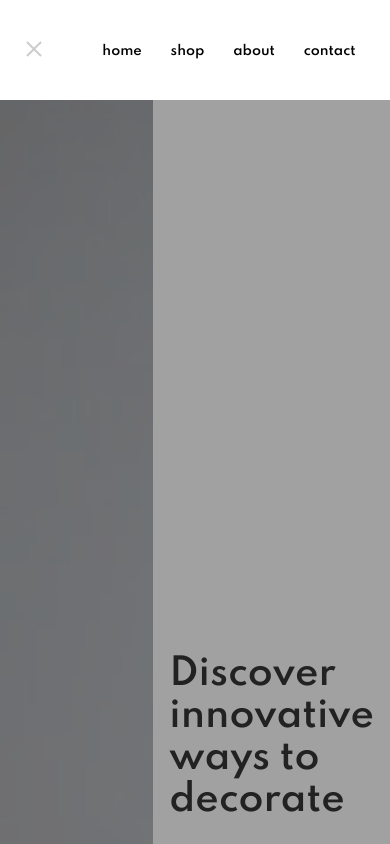
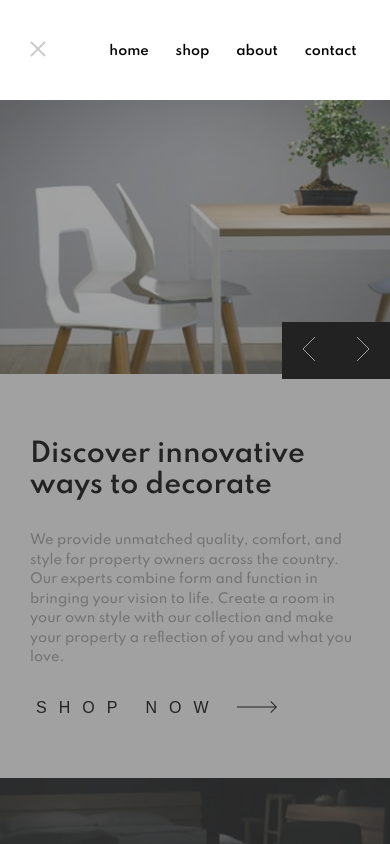
Before and after one commit to BrianCurrie/room, a plain HTML site: page index.html in a window 390 px wide. Both pictures are taken after a click on the button 36 px from the left and 50 px from the top of the page. Shown: the top 844 px of the page. Drawn offline with Linux system fonts and the light colour scheme.

Commit message:
Mobile content layout

```diff
--- a/index.html
+++ b/index.html
@@ -69,6 +69,38 @@
             <div class="darken_overlay"></div>
             <div class="hero">
                 <img src="images/desktop-image-hero-1.jpg" alt="hero product" />
+            </div>
+            <div class="hero_mobile">
+                <img src="images/mobile-image-hero-1.jpg" alt="hero product" />
+                <div class="hero_mobile_btns">
+                    <button>
+                        <svg
+                            width="14"
+                            height="24"
+                            xmlns="http://www.w3.org/2000/svg"
+                        >
+                            <path
+                                d="M13 0L1 12l12 12"
+                                stroke="#FFF"
+                                fill="none"
+                                fill-rule="evenodd"
+                            />
+                        </svg></button
+                    ><button>
+                        <svg
+                            width="14"
+                            height="24"
+                            xmlns="http://www.w3.org/2000/svg"
+                        >
+                            <path
+                                d="M1 0l12 12L1 24"
+                                stroke="#FFF"
+                                fill="none"
+                                fill-rule="evenodd"
+                            />
+                        </svg>
+                    </button>
+                </div>
             </div>
 
             <main class="introduction">
--- a/scripts.js
+++ b/scripts.js
@@ -2,24 +2,22 @@ const nav_openBtn = document.getElementsByClassName('navbar_open')[0];
 const nav_closeBtn = document.getElementsByClassName('navbar_close')[0];
 const nav_opened = document.getElementsByClassName('navbar_mobile_opened')[0];
 const nav_closed = document.getElementsByClassName('navbar_mobile_closed')[0];
+const content_container = document.getElementsByClassName('container')[0];
+const overlay = document.getElementsByClassName('darken_overlay')[0];
 
-nav_openBtn.addEventListener('click', () => {
-    nav_closed.style.display = 'none';
-    nav_opened.style.display = 'flex';
-    toggleDark();
-});
+nav_openBtn.addEventListener('click', toggleOverlay);
+nav_closeBtn.addEventListener('click', toggleOverlay);
 
-nav_closeBtn.addEventListener('click', () => {
-    nav_closed.style.display = 'flex';
-    nav_opened.style.display = 'none';
-    toggleDark();
-});
-
-function toggleDark() {
-    const overlay = document.getElementsByClassName('darken_overlay')[0];
+function toggleOverlay() {
     if (overlay.style.display === 'block') {
         overlay.style.display = 'none';
+        nav_closed.style.display = 'flex';
+        nav_opened.style.display = 'none';
+        content_container.removeEventListener('click', toggleOverlay);
     } else {
         overlay.style.display = 'block';
+        nav_closed.style.display = 'none';
+        nav_opened.style.display = 'flex';
+        content_container.addEventListener('click', toggleOverlay);
     }
 }
--- a/style.css
+++ b/style.css
@@ -116,7 +116,7 @@ header {
 .container {
     display: grid;
     grid-template-columns: 1fr 1fr 160px 1fr;
-    grid-template-rows: 2fr 80px 1fr;
+    grid-template-rows: 2fr 80px 1.25fr;
 
     height: 100%;
 }
@@ -133,6 +133,10 @@ header {
 .hero img {
     object-fit: cover;
     object-position: left;
+}
+
+.hero_mobile {
+    display: none;
 }
 
 .introduction {
@@ -163,7 +167,7 @@ header {
     margin: 30px 0;
 
     line-height: 1.5;
-    font-size: 14px;
+    font-size: 13px;
     color: var(--grey);
 }
 
@@ -222,7 +226,7 @@ header {
 
     height: 100%;
 
-    margin: 0 80px;
+    margin: 0 40px;
 
     grid-row-start: 3;
     grid-row-end: 4;
@@ -231,14 +235,15 @@ header {
 }
 
 .about h2 {
-    font-size: 14px;
+    font-size: 13px;
     font-weight: 700;
 
     letter-spacing: 4px;
 }
 
 .about p {
-    font-size: 14px;
+    line-height: 1.5;
+    font-size: 13px;
     color: var(--grey);
 }
 
@@ -268,7 +273,7 @@ header {
 
 /***
 
-    Mobile
+    Media queries
 
 ***/
 
@@ -299,26 +304,31 @@ header {
     }
 
     .navbar_mobile_opened {
+        position: fixed;
+        top: 0;
+        left: 0;
+
         display: none;
         justify-content: space-around;
 
         padding: 0 20px;
         height: 100px;
+        width: 100%;
 
         background-color: var(--light);
     }
 
     .navbar_mobile_closed {
         display: flex;
-        justify-content: center;
+        justify-content: flex-start;
 
         padding: 0 20px;
         height: 100px;
-
-        background-color: var(--dark);
     }
 
     .navbar_open {
+        z-index: 10;
+
         display: flex;
         align-items: center;
 
@@ -329,6 +339,10 @@ header {
     }
 
     .navbar_close {
+        height: min-content;
+        align-self: center;
+        padding: 10px;
+
         background-color: transparent;
         border: none;
 
@@ -346,8 +360,9 @@ header {
     }
 
     .mobile_menu a {
+        margin-right: 0;
+
         color: var(--dark);
-        margin-right: 0;
 
         text-decoration: none;
         font-size: 13px;
@@ -355,10 +370,15 @@ header {
     }
 
     .logo_mobile {
+        position: absolute;
+        top: 0;
+        left: 0;
+
         display: flex;
         justify-content: center;
         align-items: center;
 
+        height: 100%;
         width: 100vw;
     }
 
@@ -368,4 +388,59 @@ header {
         text-decoration: none;
         color: var(--light);
     }
+
+    /***
+
+        Main Content
+
+    ***/
+
+    .container {
+        display: flex;
+        flex-direction: column;
+    }
+
+    .hero {
+        display: none;
+    }
+
+    .hero_mobile {
+        position: relative;
+        display: block;
+    }
+
+    .hero_btns {
+        display: none;
+    }
+
+    .hero_mobile_btns {
+        position: absolute;
+        bottom: 0;
+        right: 0;
+    }
+
+    .hero_mobile_btns button {
+        padding: 15px 20px;
+        margin: 0;
+        border: none;
+        background-color: var(--dark);
+
+        cursor: pointer;
+    }
+
+    .hero_mobile_btns button:hover {
+        background-color: var(--dark_grey);
+    }
+
+    .introduction_body {
+        margin: 60px 30px;
+    }
+
+    .introduction_body h1 {
+        font-size: 26px;
+    }
+
+    .about {
+        margin: 60px 30px;
+    }
 }
```
